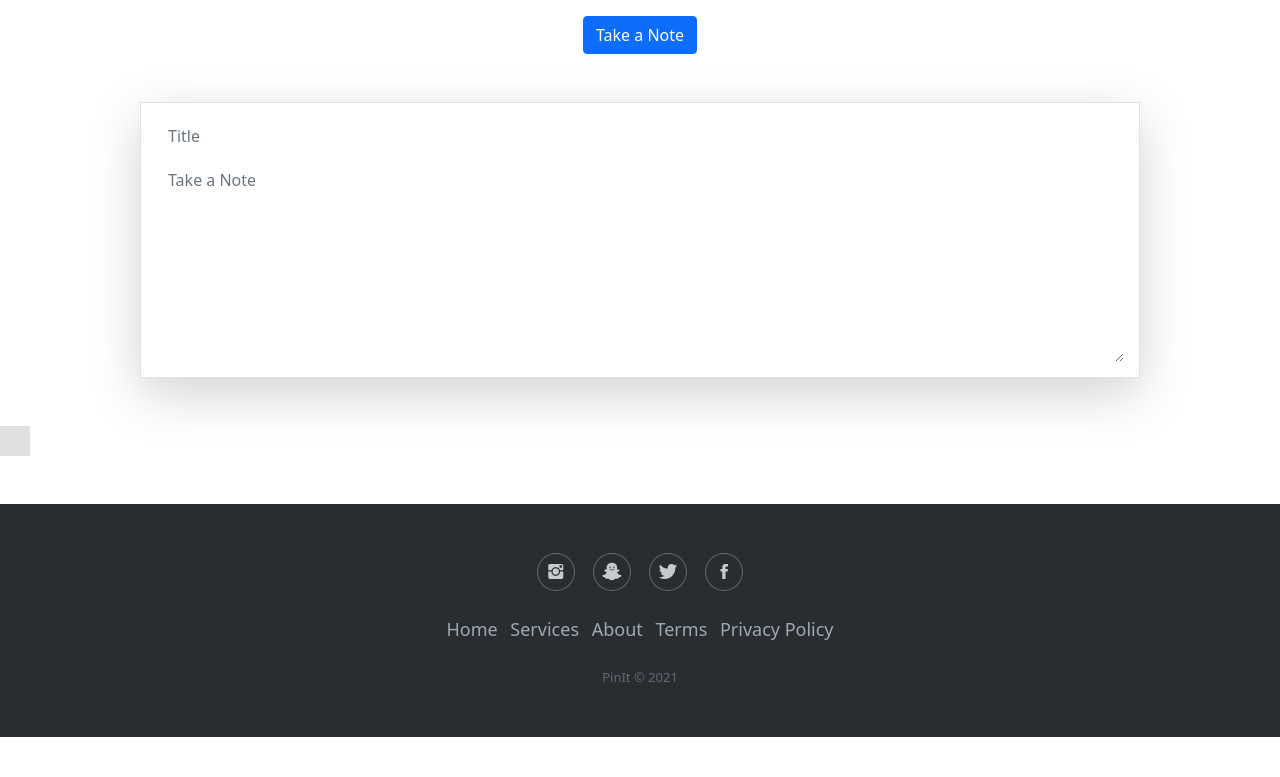
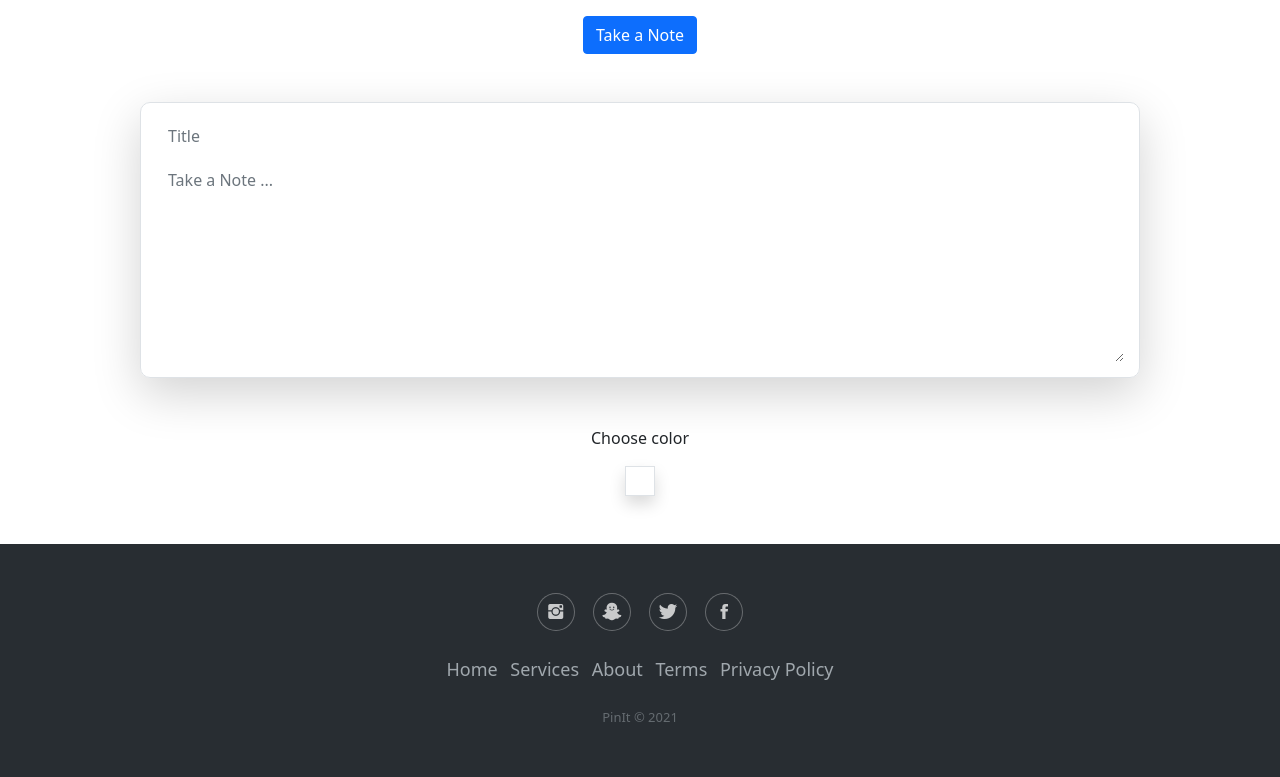
Before and after one commit to viper-5/PinIt, a Flask app: page /create in a window 1280 px wide, after a click on "Take a Note". Shown: the part 243-1020 px from the top of the page. Before the commit the page ends 980 px from the top, so only its background shows below. Run offline with Flask 2, Linux system fonts and the light colour scheme; some libraries are stand-ins or nearby versions.

Commit message:
Added more styling to color picker

```diff
--- a/static/css/styles.css
+++ b/static/css/styles.css
@@ -65,6 +65,7 @@ h2 {
     display: block;
     justify-content: center;
     min-width: 1000px;
+    border-radius: 10px;
 }
 
 #noteTitle:focus,
@@ -74,4 +75,44 @@ h2 {
 
 #noteContent {
     min-height: 200px;
+    font-weight: 400;
 }
+
+#noteContent::-webkit-input-placeholder {
+    font-weight: 400;
+}
+
+#noteContent::-moz-placeholder {
+    font-weight: 400;
+
+}
+
+#noteContent::-ms-input-placeholder {
+    font-weight: 400;
+
+}
+
+
+#noteTitle::-webkit-input-placeholder {
+    font-weight: 400;
+}
+
+#noteTitle::-moz-placeholder {
+    font-weight: 400;
+
+}
+
+#noteTitle::-ms-input-placeholder {
+    font-weight: 400;
+
+}
+
+.fcolorpicker-curbox {
+    margin: auto;
+}
+
+.bg-transition {
+    -webkit-transition: background-color 1000ms linear;
+    -ms-transition: background-color 1000ms linear;
+    transition: background-color 1000ms linear;
+}
--- a/templates/create-note.html
+++ b/templates/create-note.html
@@ -13,16 +13,22 @@
 			Take a Note
 		</button>
 		<div class="collapse mt-3 align-items-center" id="new-note">
-			<form class="new-note-form form-signin mt-5 mb-5 border shadow-lg w-100 ">
-				<div class="">
-					<input class="form-control border-0" id="noteTitle" placeholder="Title">
+			<form class="new-note-form form-signin mt-5 mb-5 border shadow-lg w-100">
+				<div class="bg-transparent">
+					<input class="form-control border-0 bg-transparent" id="noteTitle" placeholder="Title">
 				</div>
-				<div class="">
-					<textarea class="form-control mt-2 border-0" id="noteContent" placeholder="Take a Note"></textarea>
+				<div class="bg-transparent">
+					<textarea class="form-control mt-2 border-0 bg-transparent" id="noteContent"
+						placeholder="Take a Note ..."></textarea>
 				</div>
 			</form>
-			<div id="colorpicker" class="ms-auto me-auto">
-				<div class="fcolorpicker-curbox" style="background: rgb(0, 138, 103) none repeat scroll 0% 0%;"></div>
+
+			<div class="ms-5 me-5">
+				<p style="text-align:center;">Choose color</p>
+
+				<div id="colorpicker">
+					<!-- <div class="fcolorpicker-curbox" style="background: rgb(0, 138, 103) none repeat scroll 0% 0%;"></div> -->
+				</div>
 			</div>
 
 		</div>
@@ -38,31 +44,38 @@
 			showhistorycolor: false,
 			format: "rgba",
 			lang: "en",
-			color: '#dfdfdf',
+			color: window.getComputedStyle(document.getElementsByClassName('new-note-form')[0], null)
+				.getPropertyValue(
+					"background-color"),
 			colorTypeOption: "single",
 
 			// determine whether to show preset colors
 			showprecolor: true,
 			onCancel: function (color) {
-				console.log("cancel", color)
+				console.log("cancel", color);
 			},
 			onChange: function (color) {
-				console.log("change", color)
+				console.log("change", color);
 			},
 			onConfirm: function (color) {
-				console.log("confirm", color)
+				console.log("confirm", color);
+				let elem = document.getElementsByClassName('new-note-form')[0];
+				console.log(typeof (color.color.hex), color.color.hex);
+				elem.style.backgroundColor = color.color.hex;
+
 			},
 
 			// customize your colors here
-			prevcolors: ['#EF534F', '#BA69C8', '#FFD54F', '#81C784', '#7FDEEA', '#90CAF9', '#F44436', '#AB47BC',
-				'#FFC106', '#66BB6A', '#25C6DA', '#4EC3F7', '#E53934', '#9D27B0', '#FFA726', '#4CAF50', '#00ACC1',
-				'#29B6F6', '#D32E30', '#8F24AA', '#FB8C01', '#378E3C', '#0097A7', '#02AAF4', '#C62928', '#7B1FA2',
-				'#F57C02', '#2F7D31', '#00838F', '#029BE5', '#B71B1C', '#6A1B9A', '#EF6C00', '#34691D', '#006164',
-				'#0388D1', '#980A0B', '#4A148C', '#E65100', '#1A5E20', '#004D41', '#01579B', 'rgba(0,0,0,0)',
-				'#FFFFFF', '#DBDBDB', '#979797', '#606060', '#000000'
+			prevcolors: [
+				'#f28b82', '#fbbc04', '#fff475', '#ccff90',
+				'#a7ffeb', '#cbf0f8', '#aecbfa', '#d7aefb',
+				'#fdcfe8', '#e6c9a8', '#e8eaed', '#ffffff'
 			]
-
-		})
+		});
+		document.getElementsByClassName('fcolorpicker-curbox')[0].classList.add('border');
+		document.getElementsByClassName('fcolorpicker-curbox')[0].classList.add('shadow');
+		console.log(window.getComputedStyle(document.getElementsByClassName('new-note-form')[0], null).getPropertyValue(
+			"background-color"));
 	</script>
 </main>
 
```
